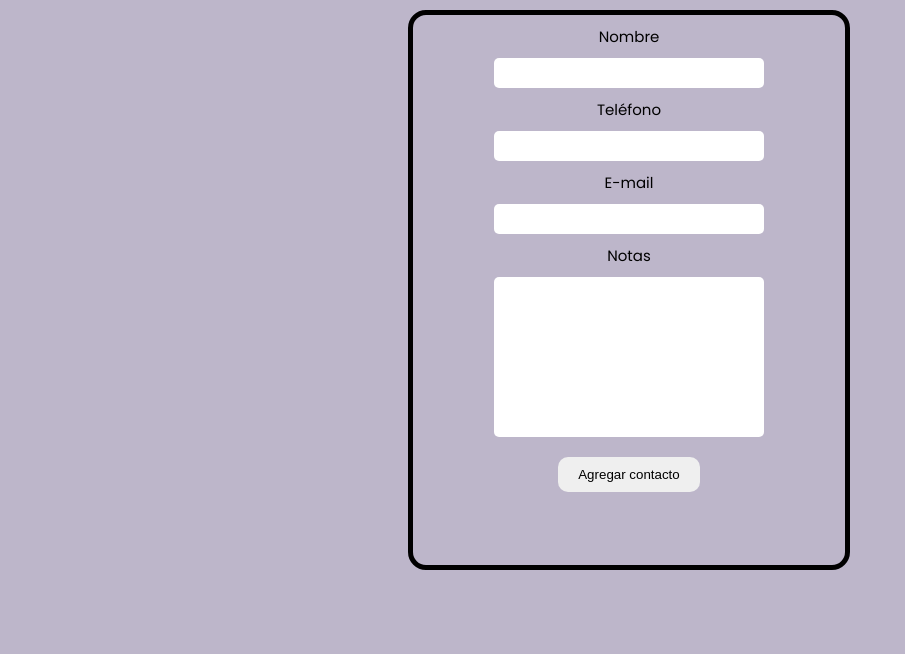
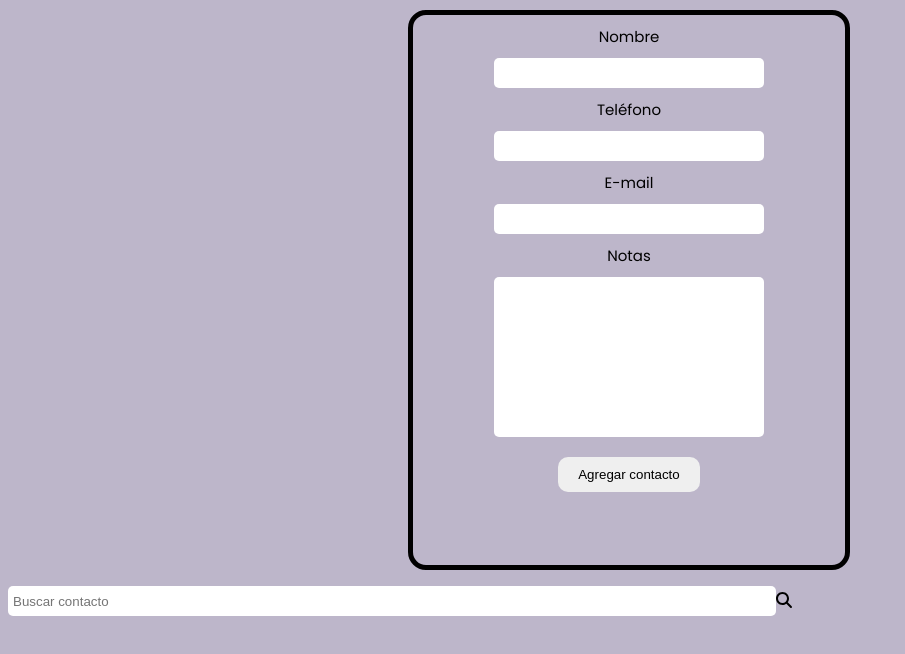
Before and after one commit to ana-mul/Directorio, a React (Vite) app in the folder DirectorioContactos/: page / in a window 1280 px wide. Shown: the top 654 px of the page, without its empty margins (0-905 px from the left). Built offline with nearby package versions, Linux system fonts and the light colour scheme.

Commit message:
avancesprops

```diff
--- a/DirectorioContactos/package.json
+++ b/DirectorioContactos/package.json
@@ -10,6 +10,9 @@
     "preview": "vite preview"
   },
   "dependencies": {
+    "@fortawesome/fontawesome-svg-core": "^6.5.1",
+    "@fortawesome/free-solid-svg-icons": "^6.5.1",
+    "@fortawesome/react-fontawesome": "^0.2.0",
     "react": "^18.2.0",
     "react-dom": "^18.2.0"
   },
--- a/DirectorioContactos/src/components/add-contact/add.jsx
+++ b/DirectorioContactos/src/components/add-contact/add.jsx
@@ -23,7 +23,7 @@ Debería tener los campos de entrada (inputs) necesarios para ingresar la inform
             <input type="email" onChange={inputE} value={email} />
             <label htmlFor="">Notas</label>
             <textarea name="" id="" cols="30" rows="10" onChange={inputNo} value={notes}></textarea>
-            <button onClick={add}>Agregar contacto</button>
+            <button onClick={(e) => { e.preventDefault(); add(); }}>Agregar contacto</button>
           </form>
         </div>
       </section>
--- a/DirectorioContactos/src/components/app/App.jsx
+++ b/DirectorioContactos/src/components/app/App.jsx
@@ -1,6 +1,11 @@
 import { useState } from "react";
+import { useEffect } from "react";
 import "./App.css";
 import { Add } from "../add-contact/add.jsx";
+import { Contact } from "../contact/contact.jsx";
+import { List } from "../contact-list/list.jsx";
+import { Filter } from "../filter/filter.jsx";
+
 
 function App() {
   //  estado global de la aplicación y gestionará la lista de contactos
@@ -13,7 +18,7 @@ function App() {
   const [email, setEmail] = useState("");
   const [notes, setNotes] = useState("");
 
-  const [filter, setFilter] = useState("");
+  const [screen, setScreen] = useState("");
 
   const inputName = (event) => {
     setName(event.target.value);
@@ -57,7 +62,7 @@ function App() {
     //al agregar este parametro hace la funcion mas flexible
     return contact.filter((contacts) => {
       //aca filtro la lista de contactos
-      contact.name.toLowerCase().startsWith(filter.toLowerCase()); //aca especificamente con nombre, primero nomralizo en minuscula para que no haya equivocacion
+      return contacts.name.toLowerCase().startsWith(screen.toLowerCase()); //aca especificamente con nombre, primero nomralizo en minuscula para que no haya equivocacion
       //verifico si el nombre empieza con determinada letra
       //vuelvo a usar filter() y normalizo la palabra en minisucula para poder comparar
     });
@@ -66,13 +71,13 @@ function App() {
   //FUNCION ELIMINAR
 
   const remove = (who) => {
-    const index = find(who).findIndex((contacts) => contacts.name === who); //una variable que incluye la funcion de filtro antes declarada
+    const index = contact.findIndex((contacts) => contacts.name === who); //una variable que incluye la funcion de filtro antes declarada
     //el metodo findIndex() que especifica el indice, en este caso del contacto que buscamos
 
     if (index !== -1) {
       //aca verificamos que encontro el contacto (sin findIndex no encuentra un elemento arroja -1)
-      const newList = contact.filter((contacts) => contacts.name !== who); //creamos una lista nueva que filtra el contacto a eliminar
-      //
+      const newList = [...contact.slice(0, index), ...contact.slice(index + 1)]; //creamos una lista nueva que filtra el contacto a eliminar
+      //para eso primero separamos el array con todos los elementos antes del contacto a eliminar, y con todos los elementos despues del contactoa eliminar
 
       setContact(newList); //actualizo el estado
     }
@@ -94,6 +99,22 @@ function App() {
           inputE={inputEmail}
           inputNo={inputNotes}
         />
+        <Contact
+          contact={contact}
+          setContact={setContact}
+          name={name}
+          phone={phone}
+          email={email}
+          notes={notes}
+        />
+        <List setContact={setContact} contact={contact} remove={remove} />
+        <Filter
+          setContact={setContact}
+          contact={contact}
+          find={find}
+          screen={screen}
+          setScreen={setScreen}
+        />
         {/* <input type="text" onChange={inputName} value={name} />
         <button onClick={add}>submit</button> */}
       </div>
--- a/DirectorioContactos/src/components/contact-list/list.jsx
+++ b/DirectorioContactos/src/components/contact-list/list.jsx
@@ -1,20 +1,47 @@
-import React from 'react';
+import React from "react";
+import { FontAwesomeIcon } from "@fortawesome/react-fontawesome";
+import { faTrash } from "@fortawesome/free-solid-svg-icons";
 
-const List = () => {
+const List = (props) => {
+  const { contact, remove } = props;
 
-   //Este componente mostrará la lista de contactos.
-// Deberá recibir la lista de contactos como prop del componente App.
-// Deberá tener la capacidad de eliminar contactos, lo que implicará llamar a una función en el componente App para actualizar el estado.
+  //Este componente mostrará la lista de contactos.
+  // Deberá recibir la lista de contactos como prop del componente App.
+  // Deberá tener la capacidad de eliminar contactos, lo que implicará llamar a una función en el componente App para actualizar el estado.
 
-
-    return(
-        <>
-{/* Este componente mostrará la lista de contactos.
+  return (
+    <>
+      <div>
+        <ul>
+          {contact.map((contacts, index) => (
+            <li key={index}>
+              <div>
+                {contacts.name}{" "}
+                <FontAwesomeIcon
+                  className="fa-trash"
+                  icon={faTrash}
+                  onClick={() =>
+                    remove(
+                      contacts.name,
+                      contacts.phone,
+                      contacts.email,
+                      contacts.notes
+                    )
+                  }
+                />
+              </div>
+              <div>{contacts.phone}</div>
+              <div>{contacts.email}</div>
+              <div>{contacts.notes}</div>
+            </li>
+          ))}
+        </ul>
+      </div>
+      {/* Este componente mostrará la lista de contactos.
 Podría contener una estructura HTML para mostrar cada contacto individualmente, utilizando otro componente llamado Contacto.
 También podría tener botones de eliminación asociados a cada contacto, que llamarían a una función para eliminar el contacto correspondiente. */}
+    </>
+  );
+};
 
-        </>
-    )
-}
-
-export { List }
+export { List };
--- a/DirectorioContactos/src/components/contact/contact.jsx
+++ b/DirectorioContactos/src/components/contact/contact.jsx
@@ -1,7 +1,8 @@
 import React from 'react';
 
-const Contact = () => {
+const Contact = (props) => {
 
+    const {contact, setContact, name, phone, email, notes} = props;
 
 // Este componente mostrará los detalles de un contacto individual.
 // Recibirá los detalles del contacto como prop y los mostrará en la interfaz de usuario.
--- a/DirectorioContactos/src/components/filter/filter.jsx
+++ b/DirectorioContactos/src/components/filter/filter.jsx
@@ -1,16 +1,40 @@
-import React from 'react';
+import { FontAwesomeIcon } from "@fortawesome/react-fontawesome";
+import React from "react";
+import { faSearch } from "@fortawesome/free-solid-svg-icons";
 
-const Filter = () => {
+const Filter = (props) => {
+  const { setContact, contact, find, setScreen, screen } = props;
+  // //Este componente permitirá a los usuarios filtrar la lista de contactos según ciertos criterios.
+  // Deberá manejar los eventos de entrada del filtro y enviar la información de filtrado al componente App para que actualice la lista.
+  const handleInputChange = (e) => {
+    console.log("Valor de screen:", e.target.value);
+    setScreen(e.target.value);
+  };
+  return (
+    <>
+      <div>
+        <input
+          type="text"
+          value={screen}
+          onChange={handleInputChange}
+          placeholder="Buscar contacto"
+        />
+        <FontAwesomeIcon className="fa-search" icon={faSearch} />
+      </div>
+      <div>
+        <ul>
+            {screen && contact.filter(find).map((contacts, index)=>(
+                <li key={index}>
+                    <p>{contacts.name}</p>
+                    <p>{contacts.phone}</p>
+                    <p>{contacts.email}</p>
+                    <p>{contacts.notes}</p>
+                </li>
+            ))}
+        </ul>
+      </div>
+    </>
+  );
+};
 
-// //Este componente permitirá a los usuarios filtrar la lista de contactos según ciertos criterios.
-// Deberá manejar los eventos de entrada del filtro y enviar la información de filtrado al componente App para que actualice la lista.
-
-    return(
-        <>
-
-        {/* aca para buscar */}
-        </>
-    )
-}
-
-export { Filter }
+export { Filter };
--- /dev/null
+++ b/package.json
@@ -0,0 +1,6 @@
+{
+  "dependencies": {
+    "@fortawesome/react-fontawesome": "^0.2.0",
+    "react-bootstrap-icons": "^1.11.3"
+  }
+}
```
Also changed, not shown: 2 other files (tests, documents, lock files or other folders).
